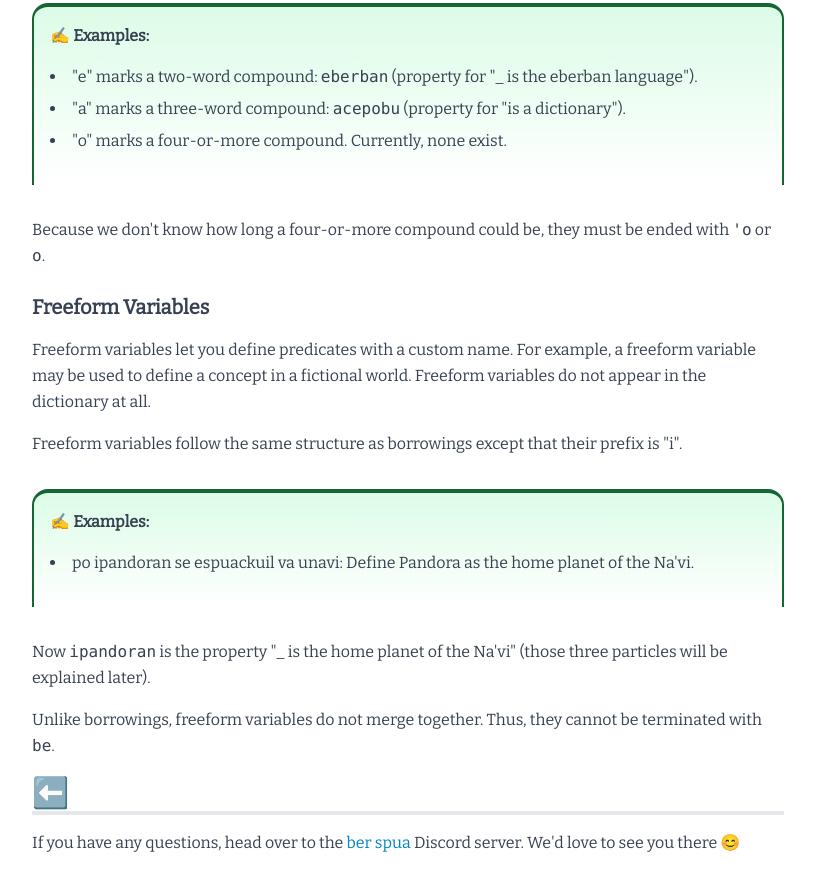
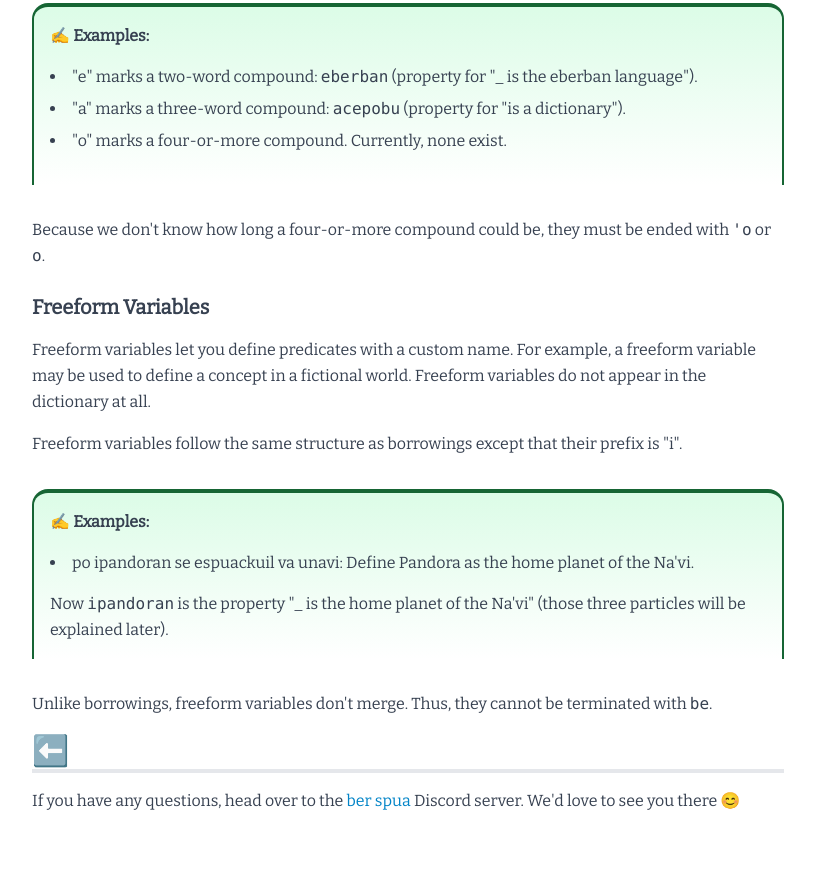
Before and after one commit to learn-eberban/learn-eberban.github.io, an Astro site: page /chapters/word-types in a window 1280 px wide. Shown: the part 5177-6048 px from the top of the page, without its empty margins (408-1223 px from the left). After the commit the page ends 6006 px from the top, so only its background shows below. Built offline with nearby package versions, Linux system fonts and the light colour scheme; Astro itself is replaced by a stand-in of ours.

Commit message:
further revisions

```diff
--- a/src/content/chapters/03_word_types.mdx
+++ b/src/content/chapters/03_word_types.mdx
@@ -191,10 +191,10 @@ prefix is "i".
 <Info type="examples">
 - po ipandoran se espuackuil va unavi: Define Pandora as the home planet of
 the Na'vi.
-</Info>
 
 Now `ipandoran` is the property "_ is the home planet of the Na'vi" (those
 three particles will be explained later).
+</Info>
 
-Unlike borrowings, freeform variables do not merge together. Thus, they cannot
-be terminated with `be`.
+Unlike borrowings, freeform variables don't merge. Thus, they cannot be
+terminated with `be`.
```
